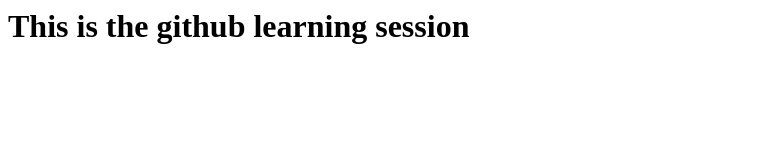
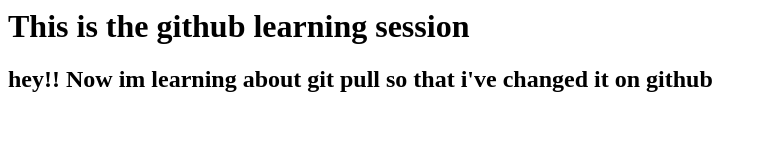
Before and after one commit to speshwar/WEB_DEVELOPMENT, a plain HTML site: page EMPTY_CHESS_BOARD/gitindex.html in a window 1280 px wide. Shown: the whole page, without its empty margins (0-767 px from the left). Drawn offline with Linux system fonts and the light colour scheme.

Commit message:
updated by sp

```diff
--- a/EMPTY_CHESS_BOARD/gitindex.html
+++ b/EMPTY_CHESS_BOARD/gitindex.html
@@ -8,6 +8,7 @@
 
 <body>
     <h1>This is the github learning session</h1>
+    <h2>hey!! Now im learning about git pull so that i've changed it on github </h2>
 </body>
 
 </html>
```
